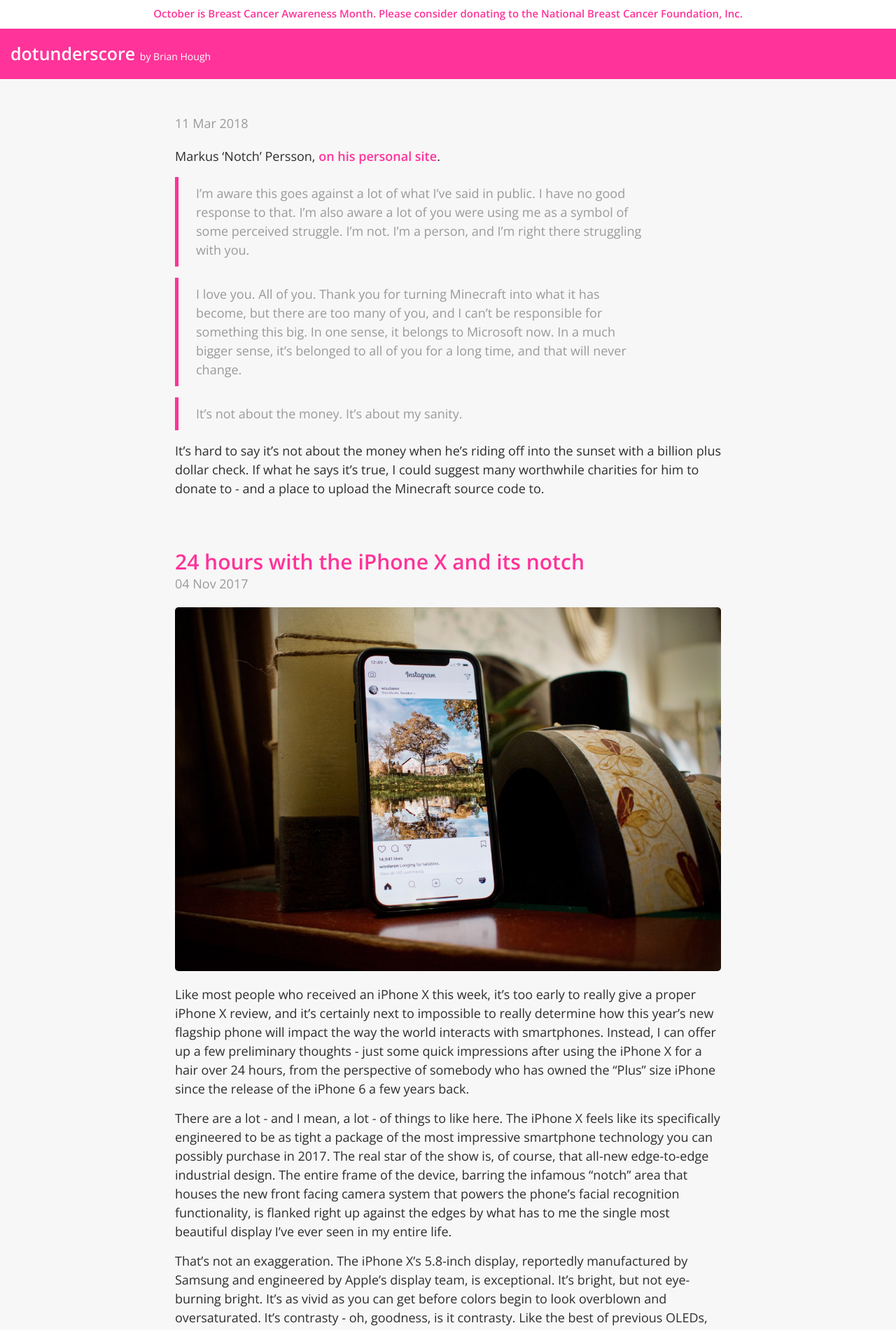
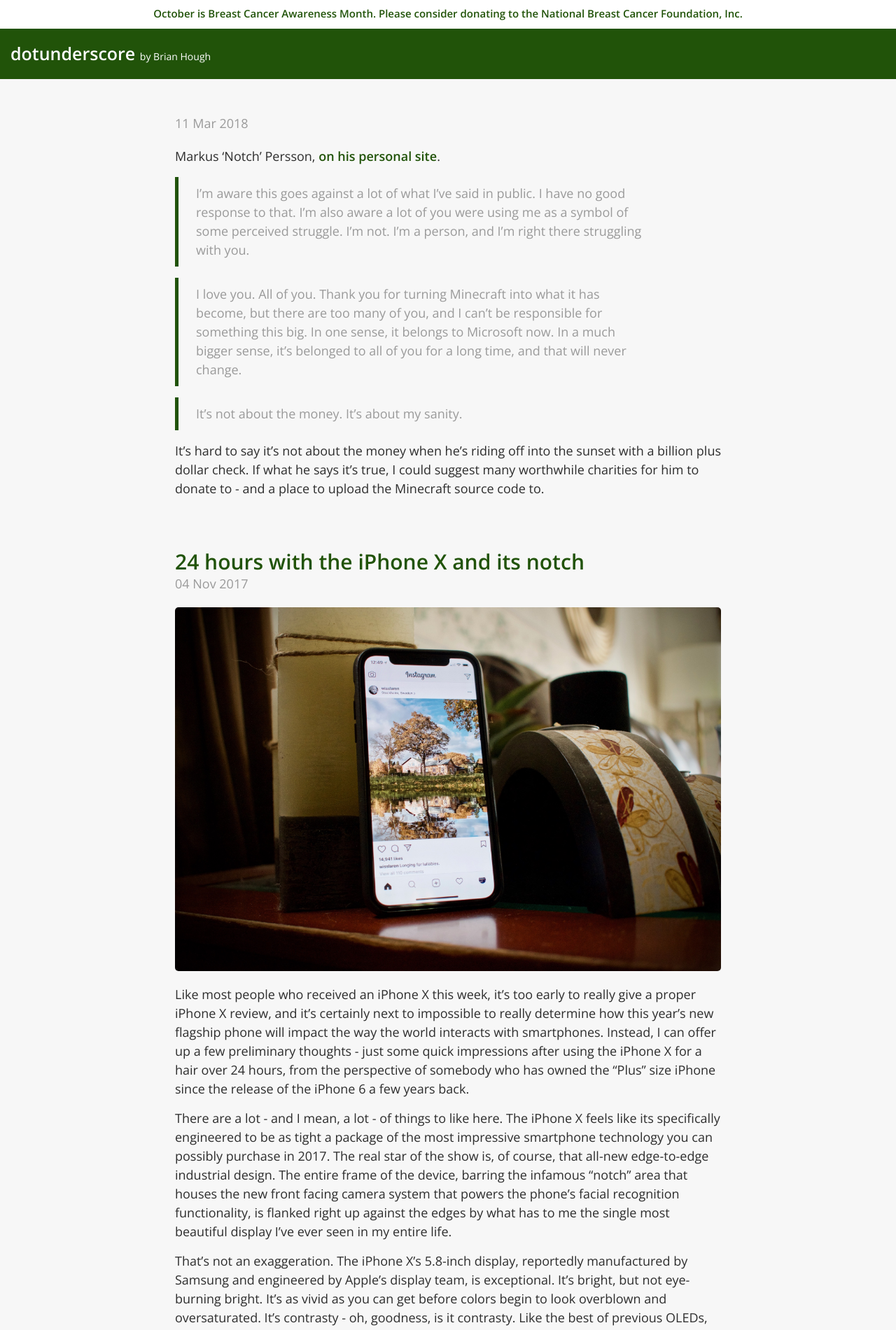
Before and after one commit to derfbwh/derfbwh.github.io, a Jekyll site: the page built from index.html, in a window 1280 px wide. Shown: the top 1901 px of the page at 70% size. Built offline with Jekyll 4.4.1, drawn with Linux system fonts in a browser that asks for light colours; the list of posts is cut into pages by our own code.

Commit message:
theme-update

```diff
--- a/public/css/poole.css
+++ b/public/css/poole.css
@@ -69,7 +69,7 @@
 
 /* No `:visited` state is required by default (browsers will use `a`) */
 a {
-  color: #ff3399;
+  color: #215309;
   text-decoration: none;
   font-weight: 600;
 }
@@ -223,7 +223,7 @@
   padding: .5rem 1rem;
   margin: .8rem 0;
   color: #9a9a9a;
-  border-left: .25rem solid #ff3399;
+  border-left: .25rem solid #215309;
 }
 blockquote p:last-child {
   margin-bottom: 0;
@@ -313,7 +313,7 @@
   padding-bottom: 1rem;
   margin-bottom: 3rem;
   width: 100%;
-  background-color: #ff3399;
+  background-color: #215309;
 }
 .masthead-title {
   margin-top: 0;
@@ -350,7 +350,7 @@
   margin-top:    -1.5rem;
   padding-bottom: .01rem;
   width: 100%;
-  background-color: #ff3399;
+  background-color: #215309;
   color: #ffffff;
 
 }
@@ -379,7 +379,7 @@
 .page-title,
 .post-title,
 .post-title a {
-  color: #ff3399;
+  color: #215309;
 }
 .page-title,
 .post-title {
```
